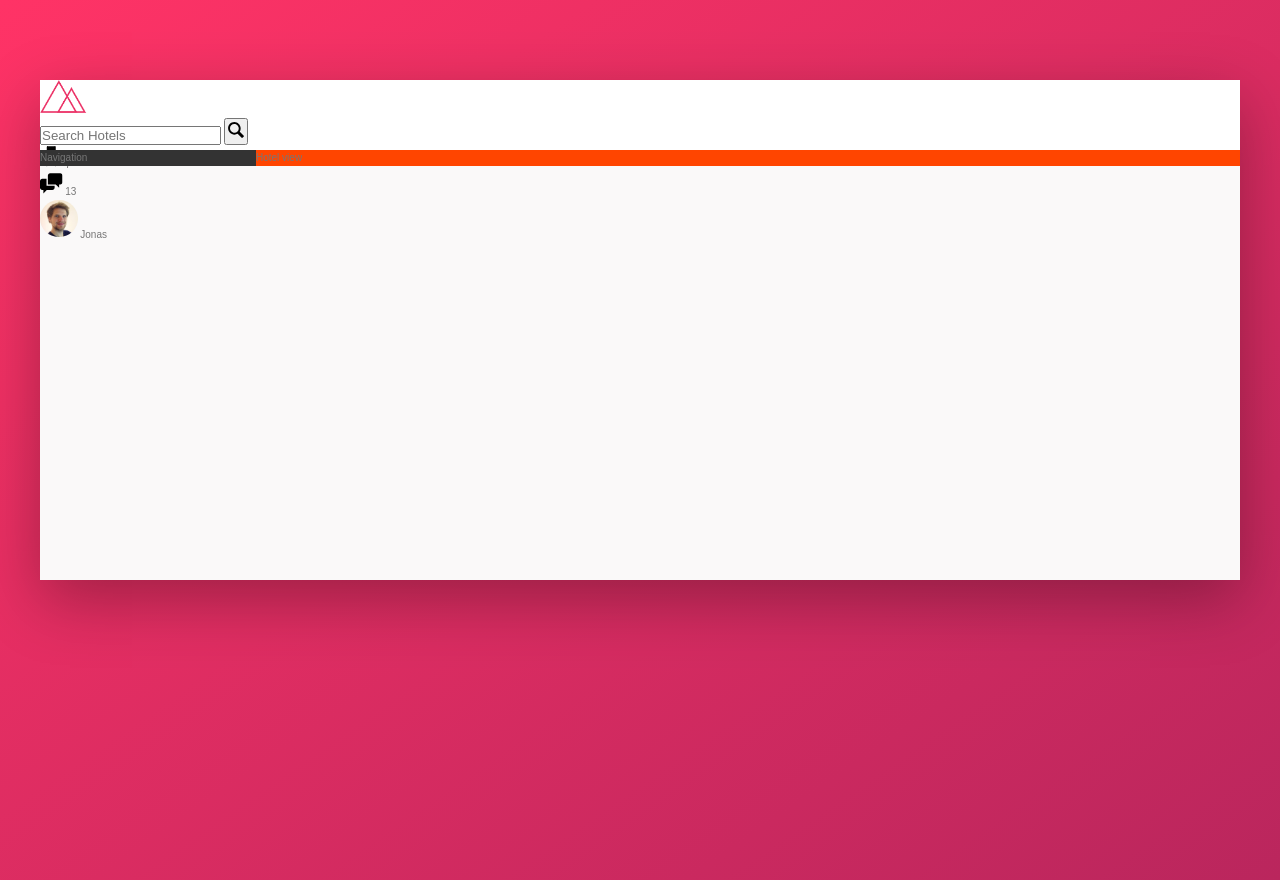
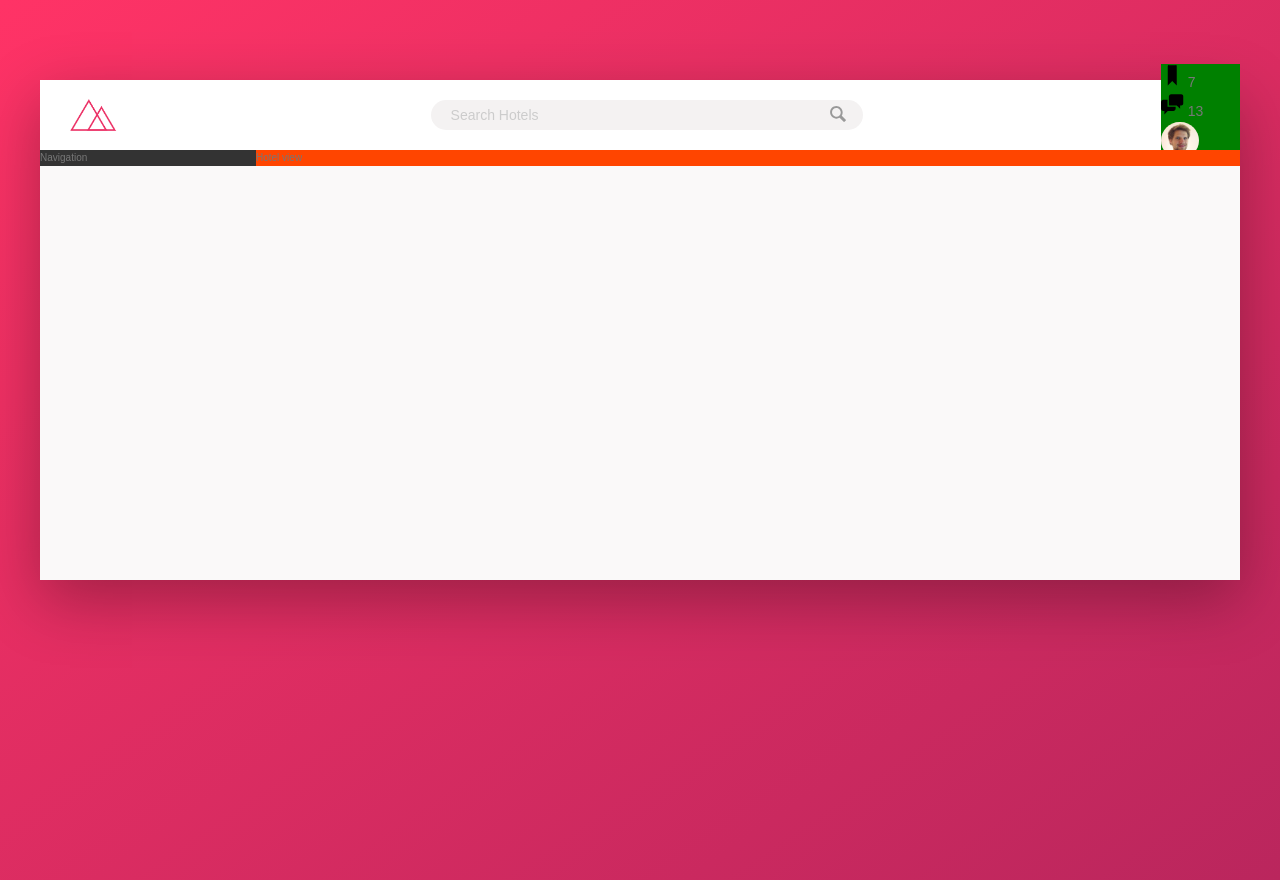
Before and after one commit to mattyImry/UdemyCssSass_Project2, a website: page index.html in a window 1280 px wide. Drawn offline with Linux system fonts and the light colour scheme.

Commit message:
Add flexbox to header elements

```diff
--- a/sass/_components.scss
+++ b/sass/_components.scss
@@ -2,23 +2,65 @@
 
 .logo {
     height: 3.25rem;
+    margin-left: 3rem;
 }
 
 
 // SEARCH ///
 
 .search {
+
+    flex: 0 0 40%;
+
+    display: flex;              //NESTING FLEX ALREADY USED BEFORE BUT THIS ELEMENT CONTAIN ELEMENTS NEED TO BE FLEX
+    align-items: center;        //CENTER ELEMETS CROSS AXIS
+    justify-content: center;    //CENTER ELEEMENT MAIN AXIS
+
     &__input {
+        font-family: inherit;
+        font-size: inherit;
+        color: inherit;
+        background-color: var(--color-grey-light-2);
+        border: none;
+        padding: .7rem 2rem;
+        border-radius: 100px;
+        width: 90%;
+        transition: all .2s;
+        margin-right: -3.5rem;
 
+        &:focus {
+            outline: none;
+            width: 100%;
+            background-color: var(--color-grey-light-3);
+        }
+
+        &::-webkit-input-placeholder {
+            font-weight: 100;
+            color: var(--color-grey-light-4);
+        }
+    }
+
+    &__input:focus + &__button {
+        background-color: var(--color-grey-light-3);
     }
 
     &__button {
+        border: none;
+        background-color: var(--color-grey-light-2);
 
+        &:focus {
+            outline: none;
+        }
+
+        &:active {
+            transform: translateY(2px);
+        }
     }
 
-    &__icon {   //SETTING HEGHT AND WIDTH OF SVG.//
-        height: 2rem;
+    &__icon {
+        height: 2rem;                   //SETTING HEGHT AND WIDTH OF SVG.//
         width: 2rem;
+        fill: var(--color-grey-dark-3); //CHANGE COLOR TO SGV
     }
 }
 
@@ -26,6 +68,7 @@
 // USER NAVIGATION ///
 
 .user-nav {
+    background-color: green;
     &__icon-box {
 
     }
--- a/sass/_layout.scss
+++ b/sass/_layout.scss
@@ -8,13 +8,17 @@
 }
 
 .header {
+    font-size: 1.4rem;
     height: 7rem;
     background-color: #fff;
     border-bottom: var(--color-grey-light-2);
+    display: flex;
+    justify-content: space-between; //MOVE THE ELEMENT INSIDE HEADER ONE LEFT ONE RIGHT ONE CENTER
+    align-items: center;
 }
 
 .content {
-    display: flex;      //START FLEX BOX BY GIVING "FLEX" TO PARENT-CONTAINER THIS IS A FLEX CONTAINER
+    display: flex;  //START FLEX BOX BY GIVING "FLEX" TO PARENT-CONTAINER THIS IS A FLEX CONTAINER
 }
 
 .sidebar {
```
Also changed, not shown: css/style.css.
